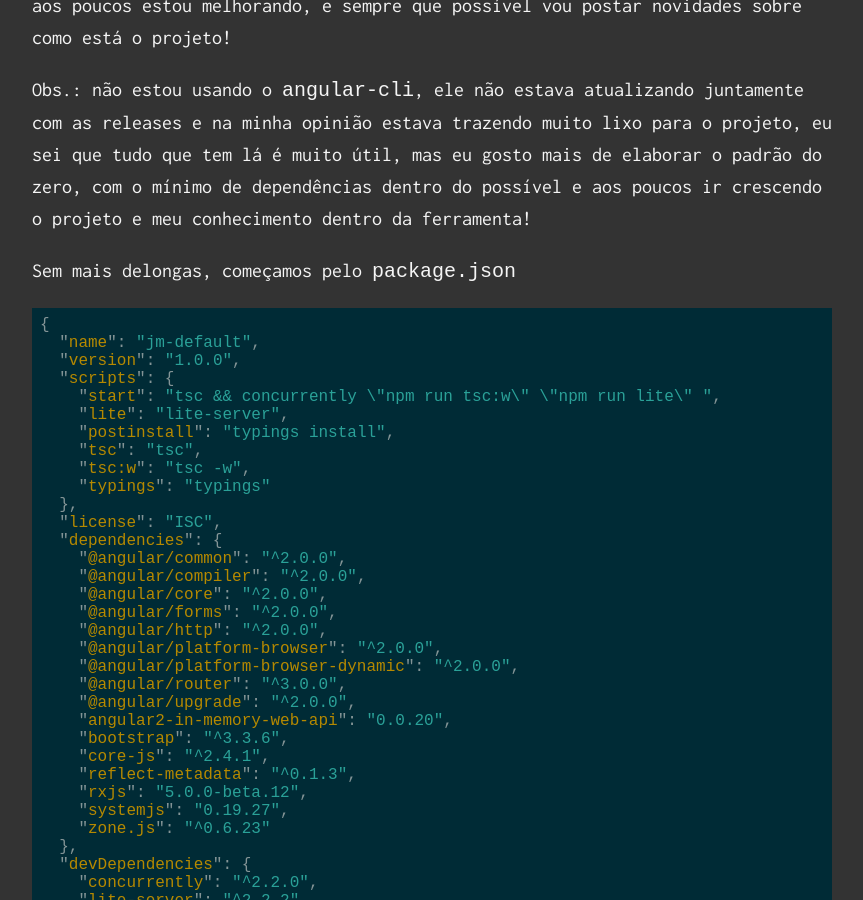
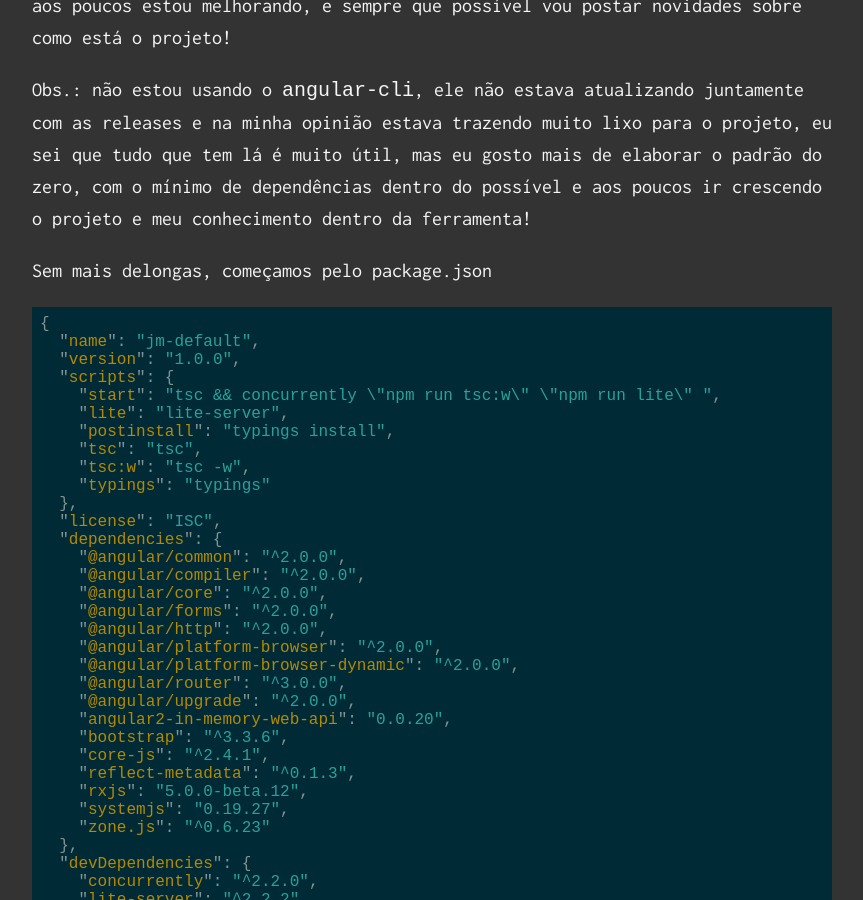
Before and after one commit to jhonmike/website, a Jekyll site: the page built from _posts/2016-09-15-iniciando-com-angular2.markdown, in a window 1280 px wide and 900 px high, scrolled down 781 px. Shown: the whole window, without its empty margins (208-1071 px from the left). Built offline with Jekyll 4.4.1, drawn with Linux system fonts in a browser that asks for light colours; comment, search, counter and statistics services are not loaded.

````diff
--- a/_posts/2016-09-15-iniciando-com-angular2.markdown
+++ b/_posts/2016-09-15-iniciando-com-angular2.markdown
@@ -13,7 +13,7 @@ Quero demonstrar neste post apenas como estou trabalhando com o Angular2, talvez
 
 Obs.: não estou usando o `angular-cli`, ele não estava atualizando juntamente com as releases e na minha opinião estava trazendo muito lixo para o projeto, eu sei que tudo que tem lá é muito útil, mas eu gosto mais de elaborar o padrão do zero, com o mínimo de dependências dentro do possível e aos poucos ir crescendo o projeto e meu conhecimento dentro da ferramenta!
 
-Sem mais delongas, começamos pelo `package.json`
+Sem mais delongas, começamos pelo package.json
 ```javascript
 {
   "name": "jm-default",
@@ -60,7 +60,7 @@ npm install -g typescript
 npm install //dentro da pasta do projeto com o arquivo package.json
 ```
 
-`index.html`
+index.html
 ```html
 <!DOCTYPE html>
 <html>
@@ -93,7 +93,7 @@ npm install //dentro da pasta do projeto com o arquivo package.json
 ```
 bom o `index.html` não tem segredo apenas vamos prestar atenção no System.import que o próximo arquivo o `systemjs.config.js` vai explicar melhor o que ele faz.
 
-`systemjs.config.js`
+systemjs.config.js
 ```javascript
 (function(global) {
     System.config({
@@ -127,7 +127,7 @@ bom o `index.html` não tem segredo apenas vamos prestar atenção no System.imp
 ```
 bom este arquivo é o nosso "autoload" vamos dizer que ele vai criar alguns alias aos modules npm facilitando o autoload dos mesmos na aplicação e também não tem muito segredo basta ler com atenção que vai conseguir entender, o registro dos modules utilizados!
 
-`typings.json`
+typings.json
 ```javascript
 {
     "globalDependencies": {
@@ -140,7 +140,7 @@ bom este arquivo é o nosso "autoload" vamos dizer que ele vai criar alguns alia
 
 e pra finalizar a parte de configurações vamos utilizar o `tsconfig.json` que vai trazer as configurações da compilação que o typescript vai executar
 
-`tsconfig.json`
+tsconfig.json
 ```javascript
 {
     "compilerOptions": {
@@ -165,7 +165,7 @@ crie a pasta `src` dentro do seu projeto se preferir usar o padrão use `app` ma
 
 dentro da pasta `src` vamos criar algumas arquivos como o `main.ts` definido no arquivo `systemjs.config.js` como o main do app em questão, vamos criar também o arquivo `app.module.ts` e o arquivo do nosso primeiro componente ou container do ng2 o `app.component.ts`...
 
-`src/main.ts`
+src/main.ts
 ```javascript
 import {platformBrowserDynamic} from '@angular/platform-browser-dynamic';
 import {enableProdMode} from '@angular/core';
@@ -176,7 +176,7 @@ const platform = platformBrowserDynamic();
 platform.bootstrapModule(AppModule);
 ```
 
-`src/app.module.ts`
+src/app.module.ts
 ```javascript
 import {NgModule}      from '@angular/core';
 import {BrowserModule} from '@angular/platform-browser';
@@ -191,7 +191,7 @@ import {AppComponent}  from './app.component';
 export class AppModule { }
 ```
 
-`src/app.component.ts`
+src/app.component.ts
 ```javascript
 import {Component} from '@angular/core';
 
````
